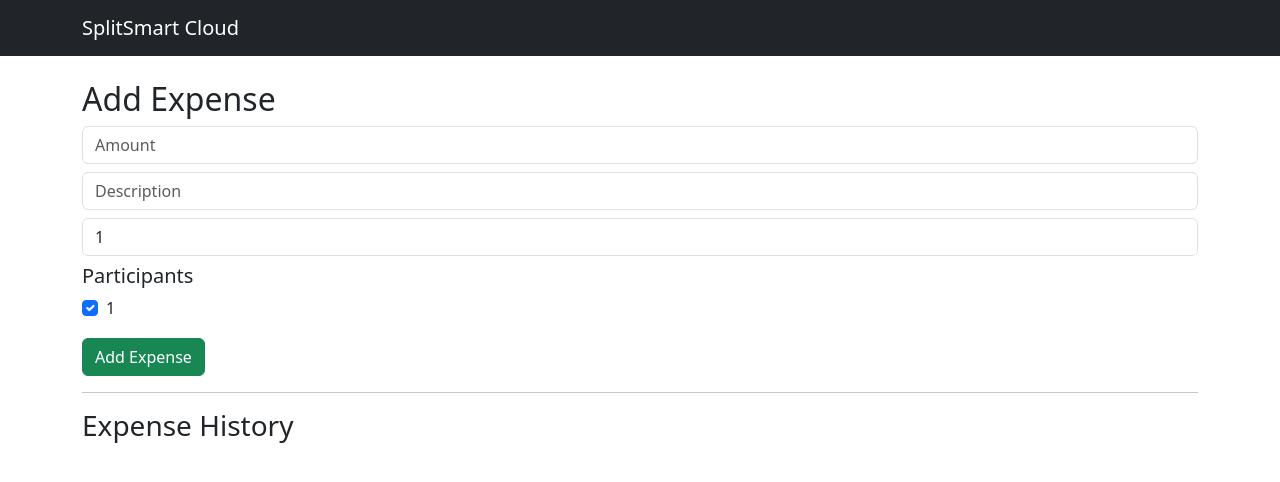
After one commit to amark7/splitsmart-cloud, a Flask app: page /expenses in a window 1280 px wide. The commit adds this page. Shown: the top 482 px of the page. Run offline with Flask 3, Linux system fonts and the light colour scheme; the visitor is signed in with stand-in values (Sample User, id 1).

Commit message:
Added expense management module

```diff
--- a/app.py
+++ b/app.py
@@ -11,6 +11,7 @@ login_manager.login_view = "login"
 # Temporary user storage
 users = {}
 groups = []
+expenses = []
 class User(UserMixin):
     def __init__(self, id):
         self.id = id
@@ -82,5 +83,30 @@ def groups_page():
         'groups.html',
         groups=groups
     )
+
+@app.route('/expenses', methods=['GET', 'POST'])
+@login_required
+def expenses_page():
+
+    if request.method == 'POST':
+
+        amount = request.form['amount']
+        description = request.form['description']
+        paid_by = request.form['paid_by']
+
+        participants = request.form.getlist('participants')
+
+        expenses.append({
+            'amount': amount,
+            'description': description,
+            'paid_by': paid_by,
+            'participants': participants
+        })
+
+    return render_template(
+        'expenses.html',
+        expenses=expenses,
+        current_user=current_user.id
+    )
 if __name__ == '__main__':
     app.run(debug=True)
--- a/templates/dashboard.html
+++ b/templates/dashboard.html
@@ -14,7 +14,10 @@ Welcome {{ user }}
    class="btn btn-primary">
     Manage Groups
 </a>
-
+<a href="/expenses"
+   class="btn btn-success">
+   Manage Expenses
+</a>
 <a href="/logout"
    class="btn btn-danger">
     Logout
--- /dev/null
+++ b/templates/expenses.html
@@ -0,0 +1,80 @@
+{% extends 'base.html' %}
+
+{% block content %}
+
+<h2>Add Expense</h2>
+
+<form method="POST">
+
+    <input
+        class="form-control mb-2"
+        type="number"
+        name="amount"
+        placeholder="Amount">
+
+    <input
+        class="form-control mb-2"
+        type="text"
+        name="description"
+        placeholder="Description">
+
+    <input
+        class="form-control mb-2"
+        type="text"
+        name="paid_by"
+        value="{{ current_user }}">
+
+    <h5>Participants</h5>
+
+    <div class="form-check">
+
+        <input
+            class="form-check-input"
+            type="checkbox"
+            name="participants"
+            value="{{ current_user }}"
+            checked>
+
+        <label class="form-check-label">
+            {{ current_user }}
+        </label>
+
+    </div>
+
+    <button
+        class="btn btn-success mt-3">
+        Add Expense
+    </button>
+
+</form>
+
+<hr>
+
+<h3>Expense History</h3>
+
+{% for expense in expenses %}
+
+<div class="card mb-2">
+
+    <div class="card-body">
+
+        <strong>
+            ₹{{ expense.amount }}
+        </strong>
+
+        <br>
+
+        {{ expense.description }}
+
+        <br>
+
+        Paid By:
+        {{ expense.paid_by }}
+
+    </div>
+
+</div>
+
+{% endfor %}
+
+{% endblock %}
```
